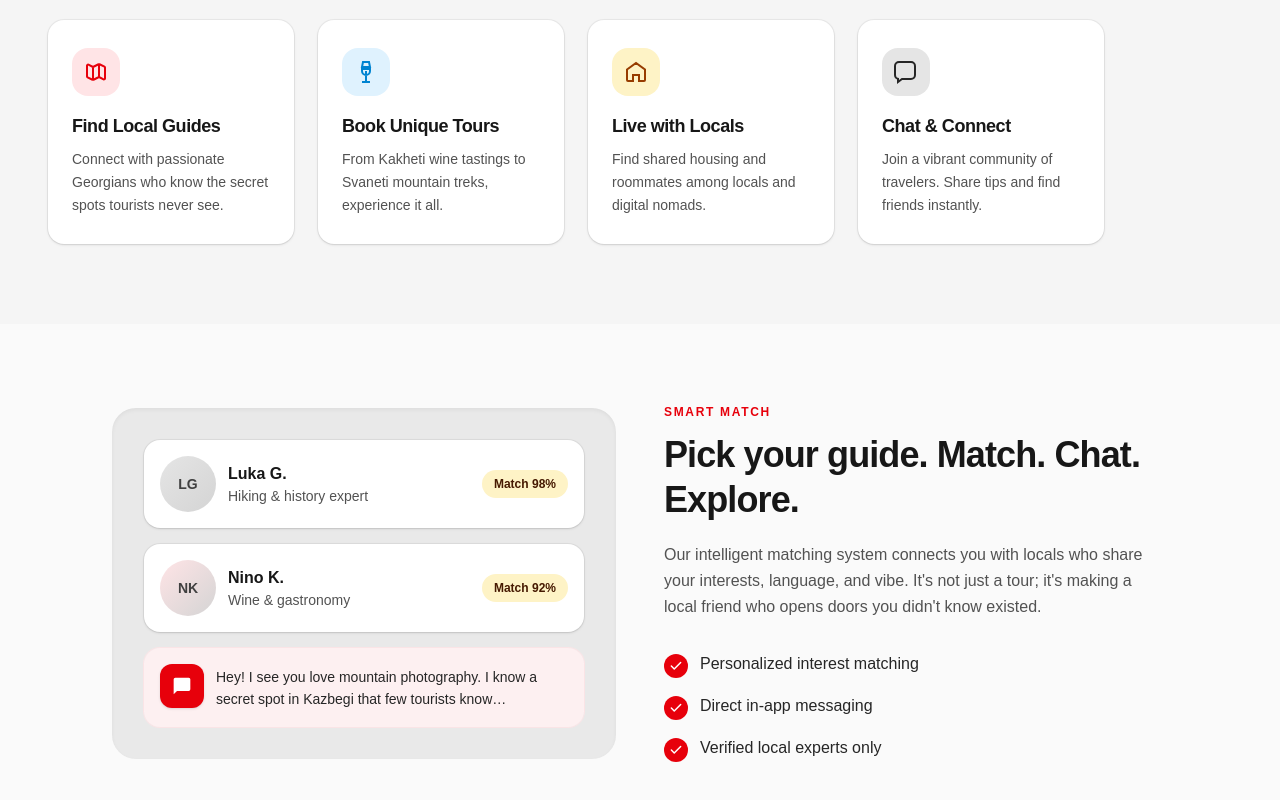
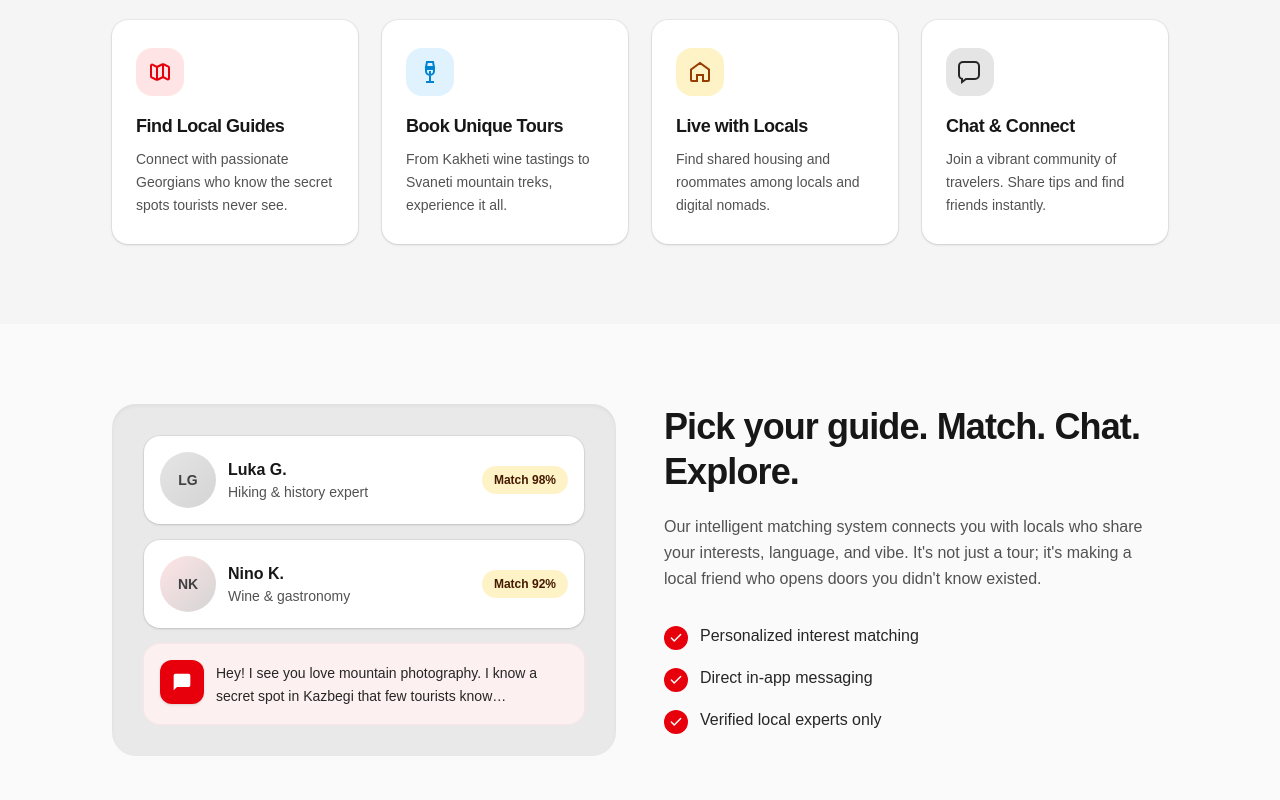
Before and after one commit to rezis-work/geo-explory-front, a Next.js app: page / in a window 1280 px wide. Shown: the part 694-1494 px from the top of the page. Built offline with nearby package versions, Linux system fonts and the light colour scheme.

Commit message:
fix guide match

```diff
--- a/src/features/home/components/HomeFeatureCards.tsx
+++ b/src/features/home/components/HomeFeatureCards.tsx
@@ -73,7 +73,7 @@ const FEATURES: FeatureItem[] = [
 
 export function HomeFeatureCards() {
   return (
-    <section className="bg-neutral-100 py-14 sm:py-16 lg:py-20">
+    <section className="bg-neutral-100 py-14 sm:py-16 lg:py-20 flex justify-center">
       <div className=" w-full max-w-6xl px-5 sm:px-6 md:px-8 lg:px-10 xl:px-12">
         <div className="grid grid-cols-1 gap-5 sm:grid-cols-2 sm:gap-6 xl:grid-cols-4 xl:gap-6">
           {FEATURES.map((item) => (
--- a/src/features/home/components/HomeGuideMatch.tsx
+++ b/src/features/home/components/HomeGuideMatch.tsx
@@ -30,7 +30,7 @@ function Eyebrow({ className }: { className?: string }) {
   return (
     <p
       className={cn(
-        "text-xs font-semibold uppercase tracking-[0.14em] text-red-600",
+        "text-xs lg:hidden  font-semibold uppercase tracking-[0.14em] text-red-600",
         className
       )}
     >
@@ -57,7 +57,7 @@ export function HomeGuideMatch() {
           />
         </div>
 
-        <div className="hidden gap-12 lg:grid lg:grid-cols-2 lg:items-center">
+        <div className="hidden gap-12 lg:grid lg:grid-cols-2 lg:items-start">
           <div className="rounded-3xl bg-neutral-200/80 p-6 shadow-inner sm:p-8">
             <div className="flex flex-col gap-4">
               <GuideMatchRow
@@ -80,7 +80,7 @@ export function HomeGuideMatch() {
 
           <div className="min-w-0">
             <Eyebrow />
-            <h2 className="mt-3 text-3xl font-bold tracking-tight text-neutral-900 xl:text-4xl xl:leading-tight">
+            <h2 className="lg:mt-0 mt-3 text-3xl font-bold tracking-tight text-neutral-900 xl:text-4xl xl:leading-tight">
               Pick your guide. Match. Chat. Explore.
             </h2>
             <p className="mt-5 text-base leading-relaxed text-neutral-600">
```
